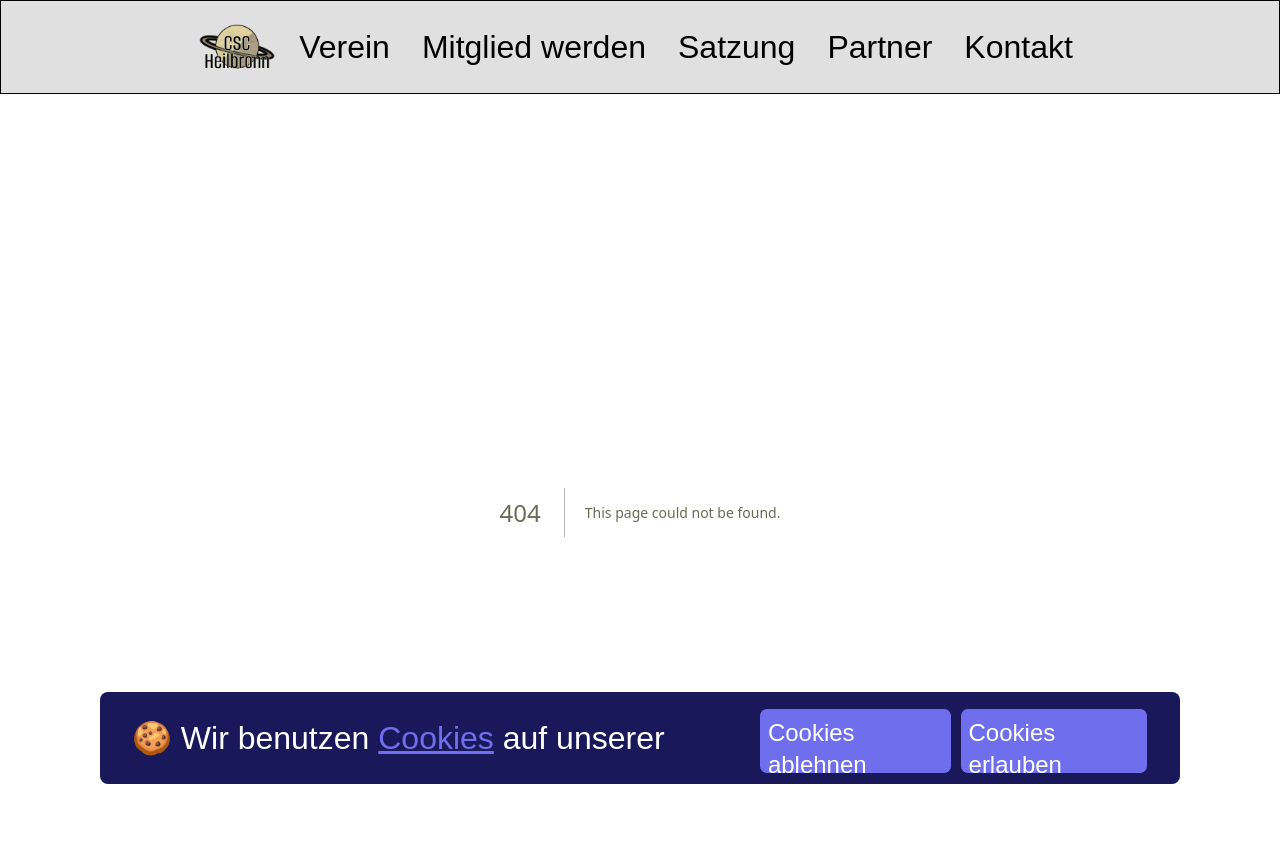
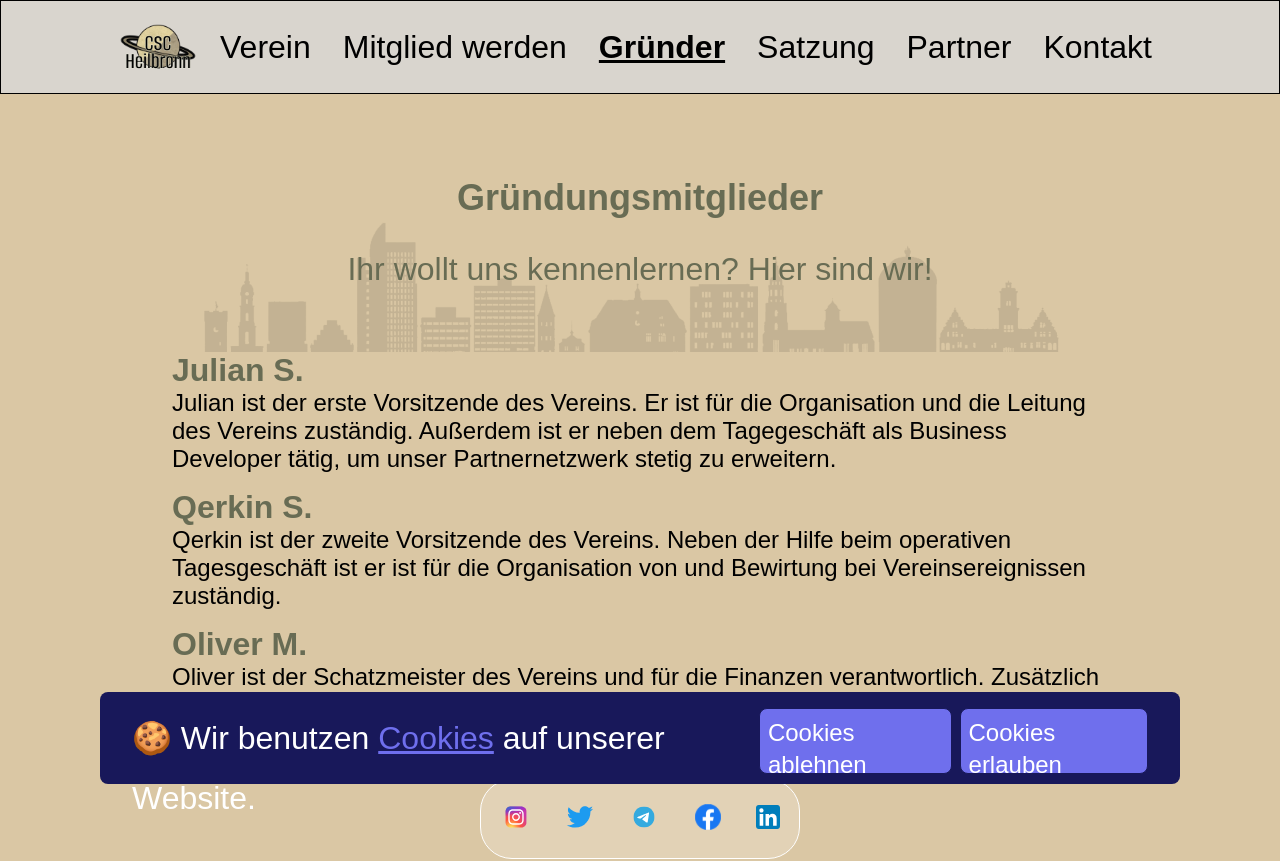
Before and after one commit to AgileEyes/www-csc-heilbronn-org, a Next.js app: page /gruender in a window 1280 px wide. Before the commit this address had no page. Shown: the top 861 px of the page. Built offline with nearby package versions, Linux system fonts and the light colour scheme; a web font is replaced by a local one.

Commit message:
content: added founding members

```diff
--- /dev/null
+++ b/src/app/gruender/gruender.tsx
@@ -0,0 +1,47 @@
+import Hero, { HeroProps } from "@/components/Hero";
+import classNames from "./gruender.module.css";
+import MemberCard, { Member } from "@/components/MemberCard";
+import Separator from "@/components/Separator";
+
+const heroProps: HeroProps = {
+  title: "Gründungsmitglieder",
+  description: "Ihr wollt uns kennenlernen? Hier sind wir!",
+  backgroundImageSource: "/images/verein/hero_background.png",
+};
+
+const members: Member[] = [
+  {
+    name: "Julian S.",
+    image: "/images/gruender/julian.jpg",
+    description:
+      "Julian ist der erste Vorsitzende des Vereins. Er ist für die Organisation und die Leitung des Vereins zuständig. Außerdem ist er neben dem Tagegeschäft als Business Developer tätig, um unser Partnernetzwerk stetig zu erweitern.",
+  },
+  {
+    name: "Qerkin S.",
+    image: "/images/gruender/julian.jpg",
+    description:
+      "Qerkin ist der zweite Vorsitzende des Vereins. Neben der Hilfe beim operativen Tagesgeschäft ist er ist für die Organisation von und Bewirtung bei Vereinsereignissen zuständig.",
+  },
+  {
+    name: "Oliver M.",
+    image: "/images/gruender/julian.jpg",
+    description:
+      "Oliver ist der Schatzmeister des Vereins und für die Finanzen verantwortlich. Zusätzlich ist er für das Themenfeld IT verantwortlich, somit ist er Datenschutzbeauftragter des Vereins und für die Entwicklung der Website zuständig.",
+  },
+];
+
+export default function Datenschutz() {
+  return (
+    <main className={classNames.container}>
+      <Hero {...heroProps} />
+
+      {members.map((member, index) => (
+        <>
+          <MemberCard {...member} />
+
+          {index !== members.length - 1 && <Separator type="vertical" size="16px" />}
+        </>
+      ))}
+    </main>
+  );
+}
--- /dev/null
+++ b/src/app/gruender/page.tsx
@@ -0,0 +1,3 @@
+import Page from './gruender'
+
+export default Page
--- /dev/null
+++ b/src/components/MemberCard/MemberCard.module.css
@@ -0,0 +1,11 @@
+.container {
+}
+
+.image {
+}
+
+.name {
+}
+.description {
+  font-size: 24px;
+}
--- /dev/null
+++ b/src/components/MemberCard/MemberCard.tsx
@@ -0,0 +1,17 @@
+import classNames from "./MemberCard.module.css";
+
+export type Member = {
+  name: string;
+  image: string;
+  description: string;
+};
+
+export default function MemberCard({ name, image, description }: Member) {
+  return (
+    <div className={classNames.container}>
+      {/* <img className={classNames.image} src={image} alt={name} /> */}
+      <h2 className={classNames.name}>{name}</h2>
+      <p className={classNames.description}>{description}</p>
+    </div>
+  );
+}
--- /dev/null
+++ b/src/components/MemberCard/index.ts
@@ -0,0 +1,5 @@
+import MemberCard from './MemberCard'
+
+export type { Member } from './MemberCard'
+
+export default MemberCard
--- a/src/components/Navigation/Navigation.tsx
+++ b/src/components/Navigation/Navigation.tsx
@@ -57,6 +57,7 @@ export default function Navigation() {
         <Menu items={[
             { href: "/", title: "Verein" },
             { href: "http://link.csc-heilbronn.org/form/mitgliedsanfrage", title: "Mitglied werden" },
+            { href: "/gruender", title: "Gründer" },
             { href: "/satzung", title: "Satzung" },
             { href: "/partners", title: "Partner" },
             { href: "https://linktr.ee/csc_heilbronn", title: "Kontakt" },
```
Also changed, not shown: src/app/gruender/gruender.module.css (added), src/components/AgeGuard/AgeGuard.tsx (added), src/components/AgeGuard/index.ts (added).
